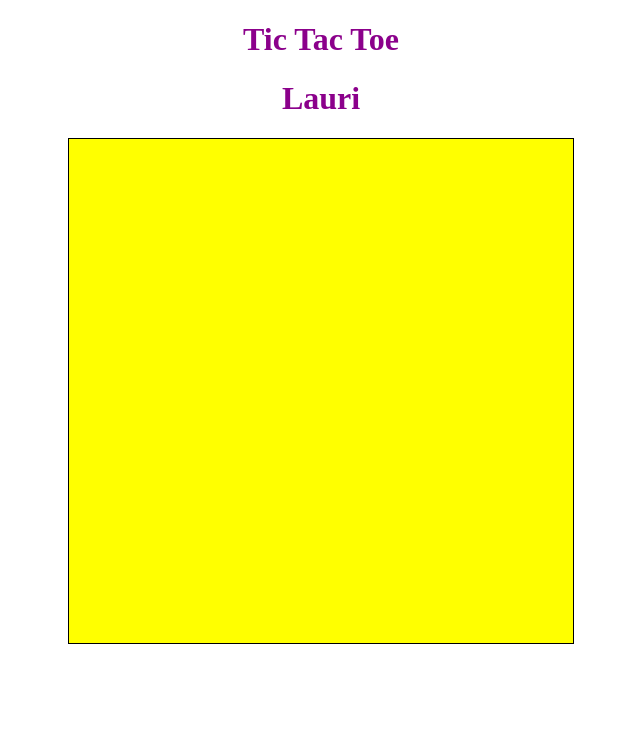
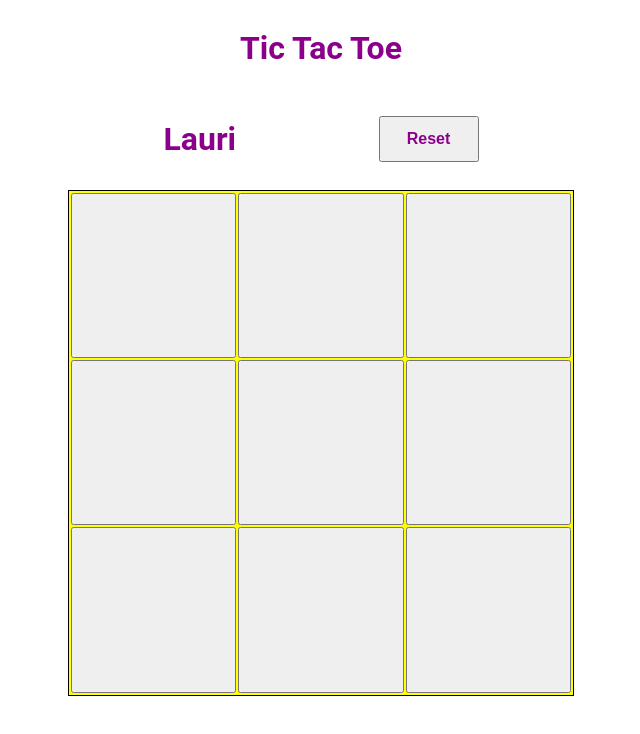
Before and after one commit to martinfs1/tic-tac-toe, a website: page index.html in a window 1280 px wide. Shown: the whole page, without its empty margins (319-959 px from the left). Drawn offline with Linux system fonts and the light colour scheme.

Commit message:
push to help for some hints

```diff
--- a/css/styles.css
+++ b/css/styles.css
@@ -15,3 +15,35 @@ h1 {
   background-color: yellow;
   margin: auto;
 }
+
+.container {
+  display: flex;
+  flex-direction: column;
+  justify-content: space-between;
+  font-family: 'Roboto', sans-serif;
+  width: 600px;
+  margin: auto;
+}
+
+.status {
+  display: flex;
+  flex-direction: row;
+  justify-content: space-evenly;
+  margin: 10px 0;
+}
+
+p {
+  font-size: large;
+  font-weight: bolder;
+  color: darkmagenta;
+}
+
+.btnReset {
+  align-self: center;
+  width: 100px;
+  padding: 12px 10px;
+  font-size: medium;
+  font-weight: bolder;
+  color: darkmagenta;
+  cursor: default;
+}
--- a/index.html
+++ b/index.html
@@ -11,11 +11,14 @@
 </head>
 
 <body>
-  <h1>Tic Tac Toe</h1>
   <div class="container">
-    <h1 class="turn">
+    <h1>Tic Tac Toe</h1>
+    <div class="status" id="status">
+      <h1 class="turn"></h1>
+      <button class="btnReset" id="rstBtn">Reset</button>
+    </div>
+    <div class="board" id="boardDiv"></div>
   </div>
-  <div class="board"></div>
   </div>
   <script src="main.js"></script>
 </body>
--- a/main.js
+++ b/main.js
@@ -1,48 +1,79 @@
-console.log('Tic Tac Toe');
+const PlayerFactory = (name, mark) => ({ name, mark });
 
 const Gameboard = (() => {
-  const board = Array(9);
+  const board = Array(9).fill(null);
+  let boardDiv;
+  let mark;
+
+  const resetBoard = () => {
+    boardDiv = document.querySelectorAll('#cellBtn');
+    boardDiv.forEach((cell) => {
+      cell.innerHTML = '';
+    });
+
+    board.forEach((element, index) => {
+      if (element) {
+        board[index] = null;
+      }
+    });
+    console.log(board);
+  };
 
   const renderBoard = () => {
-    const boardDiv = document.querySelector('.board');
-    board.forEach(() => {
+    boardDiv = document.querySelector('#boardDiv');
+    board.forEach((element, index) => {
       const cell = document.createElement('button');
+      cell.setAttribute('id', 'cellBtn');
       boardDiv.appendChild(cell);
-      cell.dataset.id = '1';
+      cell.dataset.mark = `${index}`;
     });
   };
-  const setCell = () => {
 
+  const setCell = (markPlayer) => {
+    document.addEventListener('click', (event) => {
+      event.preventDefault();
+      if (event.target.matches('#cellBtn')) {
+        mark = event.target;
+        const markValue = Number(mark.dataset.mark);
+        console.log(markValue);
+        board.forEach((element, index) => {
+          if (markValue === index) {
+            board[index] = `${markPlayer}`;
+            mark.innerHTML = board[index];
+          }
+        });
+        console.log(board);
+      } else if (event.target.matches('#rstBtn')) {
+        resetBoard();
+      }
+    });
   };
+
   const getBoard = () => board;
-  return { getBoard, renderBoard, setCell };
+  return {
+    getBoard, renderBoard, setCell, resetBoard,
+  };
 })();
-
-const PlayerFactory = (name, mark) => {
-  const sayHello = () => console.log(`Hello ${name} ${mark}`);
-  return { name, mark, sayHello };
-};
 
 const FlowGame = (() => {
   const playerTurnDiv = document.querySelector('.turn');
   const board = Gameboard;
-
+  const setCell = Gameboard.setCell();
   const playerOne = PlayerFactory('Lauri', 'X');
   const playerTwo = PlayerFactory('Cristian', 'O');
 
-  playerTurnDiv.textContent = playerOne.name || playerTwo.name;
-  console.log(playerOne, playerTwo);
+  playerTurnDiv.textContent = playerOne.name;
 
   return {
     playerOne,
     playerTwo,
     getBoard: board.getBoard,
+    setCell,
   };
 })();
 
 const DisplayController = (() => {
-  const game = FlowGame;
   const renderBoard = Gameboard.renderBoard();
-
-  return { game, renderBoard };
+  return {};
 })();
+// I need to solve the problem of reset button and set the cell.
```
